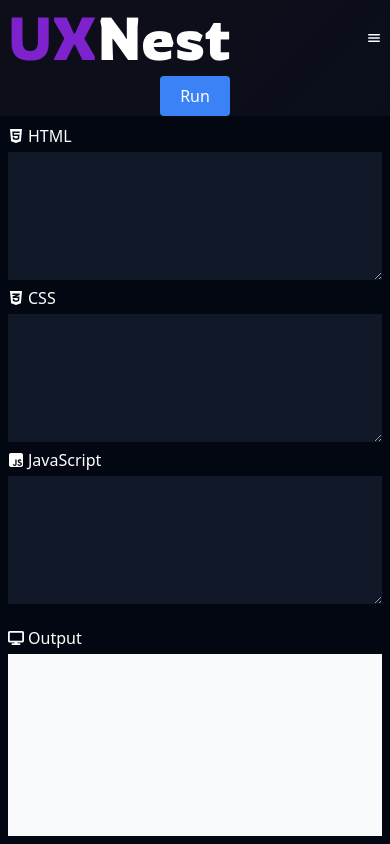
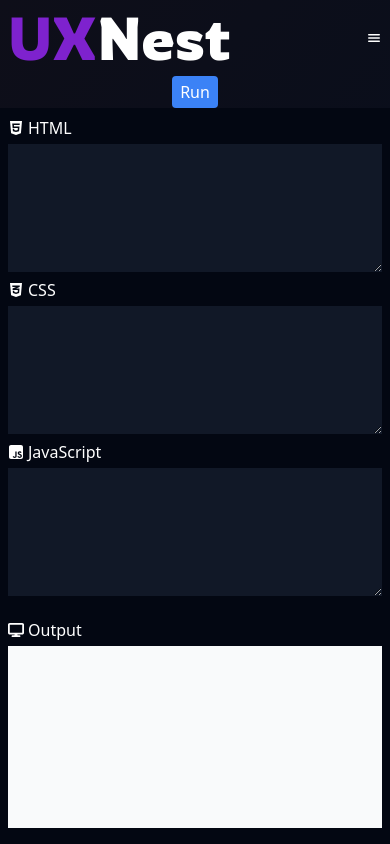
Before and after one commit to yashvardhannautiyal/UXNest, a React (Vite) app: page /editor in a window 390 px wide. Shown: the top 844 px of the page. Built offline with nearby package versions, Linux system fonts and the light colour scheme.

Commit message:
update run button responsiveness

```diff
--- a/src/Components/Editor/Editor.jsx
+++ b/src/Components/Editor/Editor.jsx
@@ -81,7 +81,7 @@ function Editor() {
      <div className="flex justify-center">
      <button
             onClick={runCode}
-            className="bg-blue-500 hover:bg-blue-600 text-white font-medium py-2 px-5 rounded"
+            className="bg-blue-500 hover:bg-blue-600 text-white font-medium sm:py-2 sm:px-5 px-2 py-1 rounded"
           >
             Run
           </button>
--- a/src/Components/Navbar/Navbar.jsx
+++ b/src/Components/Navbar/Navbar.jsx
@@ -108,9 +108,9 @@ const Navbar = () => {
               {/* <button className="text-white bg-purple-700 rounded-md p-1 text-lg hover:bg-purple-500 mb-4 font-medium w-full transition delay-2000 duration-300">
                 Login
               </button> */}
-              <button className="text-white bg-purple-700 rounded-md p-1 text-lg hover:bg-purple-500 font-medium w-full transition delay-2000 duration-300" onClick={handleLoginClick}>
+              {/* <button className="text-white bg-purple-700 rounded-md p-1 text-lg hover:bg-purple-500 font-medium w-full transition delay-2000 duration-300" onClick={handleLoginClick}>
                 Sign-in
-              </button>
+              </button> */}
             </div>
           </div>
         </div>
```
